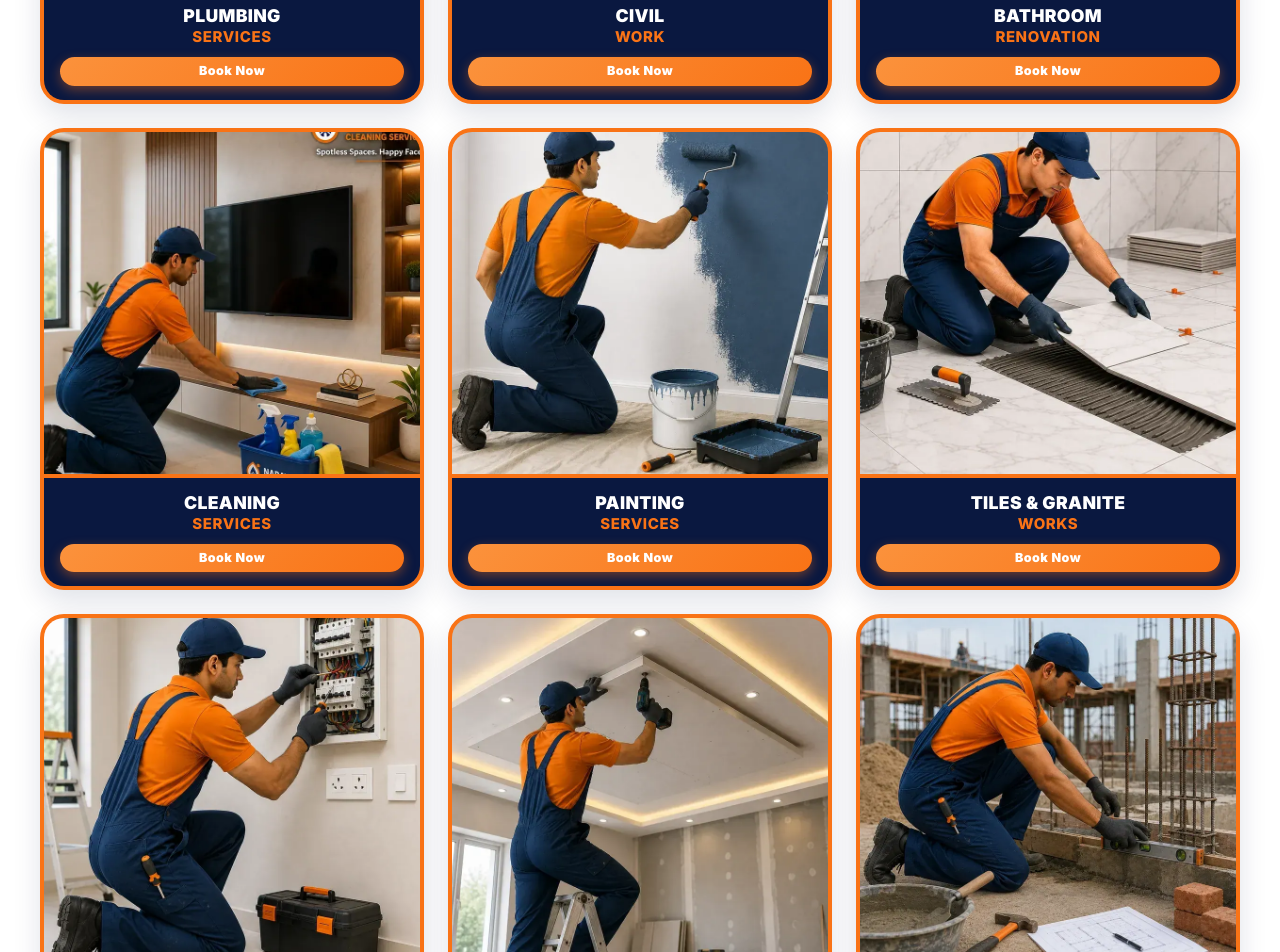
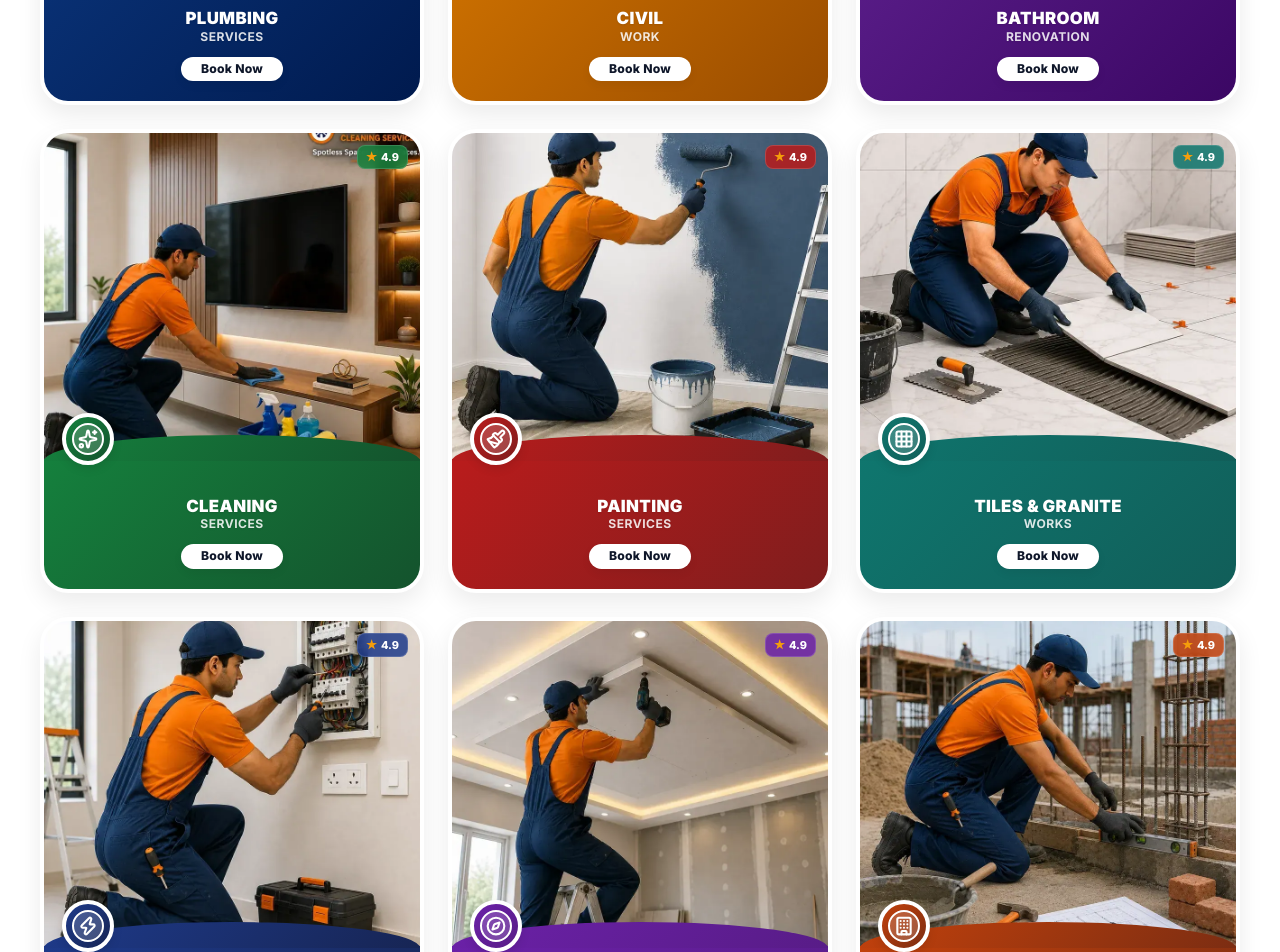
Before and after one commit to vj-mazu/narayan_plumbing, a React (Vite) app: page / in a window 1280 px wide. Shown: the part 1740-2692 px from the top of the page. Built offline with nearby package versions, Linux system fonts and the light colour scheme; the HTML template or start-up script is replaced by a standard one.

Commit message:
Sync cleaning image path in Quick Help section

```diff
--- a/src/components/ServicesGrid.tsx
+++ b/src/components/ServicesGrid.tsx
@@ -1,10 +1,43 @@
-import { ChevronRight } from 'lucide-react';
+import {
+  ChevronRight,
+  Wrench,
+  HardHat,
+  Bath,
+  Sparkles,
+  Paintbrush,
+  Layers,
+  Zap,
+  Compass,
+  Building,
+  Home,
+  Hammer,
+  Grid,
+  Sofa,
+  Brush,
+  Scissors
+} from 'lucide-react';
 import type { Service } from '../types';
 
 interface ServicesGridProps {
   services: Service[];
   onBookNow: (serviceName: string) => void;
 }
+
+const SERVICE_ICONS: Record<string, React.ComponentType<any>> = {
+  'plumbing': Wrench,            // Tap/Pipe icon
+  'civil': HardHat,             // Trowel/Building block represented by HardHat
+  'bathroom': Bath,             // Tub icon
+  'cleaning': Sparkles,         // Vacuum cleaner represented by Sparkles/Clean
+  'painting': Paintbrush,       // Paint roller represented by Paintbrush
+  'tiles': Grid,                // Tiles grid icon
+  'electrical': Zap,            // Bolt/Zap icon
+  'ceiling': Compass,           // False ceiling compass grid icon
+  'construction': Building,     // Construction crane/building icon
+  'interior': Sofa,             // Living room sofa represented by Sofa
+  'home-renovation': Brush,     // Roller/spatula represented by Brush
+  'carpenter': Hammer,          // Circular saw/hammer represented by Hammer
+  'home-maintenance': Wrench,   // Maintenance wrench icon
+};
 
 function splitServiceName(name: string): { main: string; sub: string } {
   const trimmed = name.trim();
@@ -30,12 +63,19 @@ export function ServicesGrid({ services, onBookNow }: ServicesGridProps) {
       <div className="services-framed-container">
         {services.map((service) => {
           const { main, sub } = splitServiceName(service.name);
+          const IconComponent = SERVICE_ICONS[service.id] || Wrench;
           return (
             <div
               key={service.id}
               className={`service-framed-card card-${service.id}`}
               onClick={() => onBookNow(service.name)}
             >
+              {/* Rating badge overlay */}
+              <div className="service-rating-badge">
+                <span className="star-icon">★</span>
+                <span>4.9</span>
+              </div>
+
               <div className="service-framed-image-box">
                 <img
                   src={service.icon}
@@ -52,20 +92,33 @@ export function ServicesGrid({ services, onBookNow }: ServicesGridProps) {
                     else if (service.id === 'painting') target.src = '/service-icons/painting.webp';
                     else if (service.id === 'tiles') target.src = '/service-icons/tiles.webp';
                     else if (service.id === 'civil') target.src = '/service-icons/civil.webp';
-                    else if (service.id === 'cleaning') target.src = '/service-icons/civil.webp';
+                    else if (service.id === 'cleaning') target.src = '/service-card-cleaning.png';
                     else if (service.id === 'home-renovation') target.src = '/work-interior-living.webp';
                     else if (service.id === 'home-maintenance') target.src = '/hero/banner-1.webp';
                     else target.src = '/service-icons/construction.webp';
                   }}
                 />
               </div>
+
+              {/* Styled Banner Container with dynamic wave/curve separation and circle icon */}
               <div className="service-framed-label-banner">
+                {/* Curved top boundary overlay */}
+                <div className="service-banner-curve" />
+
+                {/* Floating Round Service Icon */}
+                <div className="service-floating-circle-icon">
+                  <div className="circle-icon-inner">
+                    <IconComponent size={20} color="#ffffff" strokeWidth={2.5} />
+                  </div>
+                </div>
+
                 <span className="service-framed-title">
                   {main.toUpperCase()}
                   {(sub || service.desc) && (
                     <em className="service-framed-sub">{(sub || service.desc).toUpperCase()}</em>
                   )}
                 </span>
+
                 <button
                   className="service-book-btn"
                   type="button"
--- a/src/data.ts
+++ b/src/data.ts
@@ -12,7 +12,7 @@ export const CORE_SERVICES: Service[] = [
   { id: 'electrical', name: 'Electrical Work', icon: '/service-card-electrical.webp', desc: 'WORK' },
   { id: 'ceiling', name: 'False Ceiling Work', icon: '/service-card-ceiling.webp', desc: 'WORK' },
   { id: 'construction', name: 'Construction Work', icon: '/service-card-construction.webp', desc: 'WORK' },
-  { id: 'interior', name: 'Interior Design', icon: '/service-card-interior.webp', desc: 'WORK' },
+  { id: 'interior', name: 'Interior Design', icon: '/service-card-interior.webp', desc: 'DESIGN' },
   { id: 'home-renovation', name: 'Home Renovation', icon: '/service-card-home-renovation.webp', desc: 'RENOVATION' },
   { id: 'carpenter', name: 'Carpenter Work', icon: '/service-card-carpenter.webp', desc: 'WORK' },
   { id: 'home-maintenance', name: 'Home Maintenance', icon: '/service-card-home-maintenance.webp', desc: 'MAINTENANCE' },
--- a/src/index.css
+++ b/src/index.css
@@ -1004,6 +1004,38 @@ img { display: block; max-width: 100%; }
   display: block;
 }
 
+/* Quick help card floating icon overlay */
+.quick-help-floating-icon {
+  position: absolute;
+  bottom: 0px;
+  left: 50%;
+  transform: translateX(-50%) translateY(50%);
+  width: 32px;
+  height: 32px;
+  border-radius: 50%;
+  background: #061443;
+  border: 2px solid #ffffff;
+  display: flex;
+  align-items: center;
+  justify-content: center;
+  z-index: 5;
+  box-shadow: 0 3px 8px rgba(0, 0, 0, 0.15);
+}
+.quick-help-circle-inner {
+  display: flex;
+  align-items: center;
+  justify-content: center;
+}
+
+/* Rating badge alignment specific to quick help */
+.quick-help-rating {
+  top: 6px !important;
+  right: 6px !important;
+  padding: 2px 5px !important;
+  font-size: 0.55rem !important;
+  border-radius: 4px !important;
+}
+
 .quick-help-card-label {
   font-size: 0.88rem;
   font-weight: 800;
@@ -1043,6 +1075,22 @@ img { display: block; max-width: 100%; }
     -webkit-box-orient: vertical;
     overflow: hidden;
     min-height: 0.99em;
+  }
+  .quick-help-floating-icon {
+    width: 20px;
+    height: 20px;
+    border-width: 1.5px;
+  }
+  .quick-help-floating-icon svg {
+    width: 10px;
+    height: 10px;
+  }
+  .quick-help-rating {
+    top: 3px !important;
+    right: 3px !important;
+    padding: 1px 3px !important;
+    font-size: 0.38rem !important;
+    border-radius: 2px !important;
   }
 }
 .services-grid-section {
@@ -1115,35 +1163,57 @@ img { display: block; max-width: 100%; }
 }
 
 .service-framed-card {
-  /* Single clean orange frame — no more navy+orange double border */
-  border: 4px solid #f97316;
-  background: #f97316;
-  border-radius: 24px;
+  border: 4px solid #ffffff;
+  background: #ffffff;
+  border-radius: 28px;
   outline: none;
   padding: 0;
   overflow: hidden;
   display: flex;
   flex-direction: column;
-  text-align: left;
-  transition: all 0.25s cubic-bezier(0.16, 1, 0.3, 1);
-  box-shadow: 0 12px 28px rgba(10, 25, 78, 0.12);
+  text-align: center;
+  transition: all 0.3s cubic-bezier(0.25, 0.8, 0.25, 1);
+  box-shadow: 0 10px 25px rgba(0, 0, 0, 0.08);
   position: relative;
   cursor: pointer;
   width: 100%;
 }
 .service-framed-card:hover {
-  transform: translateY(-5px);
-  box-shadow: 0 20px 40px rgba(249, 115, 22, 0.2);
+  transform: translateY(-8px);
+  box-shadow: 0 16px 35px rgba(0, 0, 0, 0.15);
+}
+
+/* Rating badge overlay on top right */
+.service-rating-badge {
+  position: absolute;
+  top: 12px;
+  right: 12px;
+  z-index: 10;
+  background: rgba(10, 25, 78, 0.85);
+  backdrop-filter: blur(4px);
+  border: 1px solid rgba(255, 255, 255, 0.15);
+  border-radius: 8px;
+  padding: 4px 8px;
+  display: flex;
+  align-items: center;
+  gap: 4px;
+  color: #ffffff;
+  font-size: 0.68rem;
+  font-weight: 800;
+}
+.service-rating-badge .star-icon {
+  color: #f59e0b;
 }
 
 .service-framed-image-box {
   width: 100%;
-  aspect-ratio: 1.1 / 1;
+  aspect-ratio: 1.15 / 1;
   overflow: hidden;
-  background: transparent;
+  background: #f8fafc;
   display: flex;
   align-items: center;
   justify-content: center;
+  position: relative;
 }
 .service-framed-image-box img {
   width: 124%;
@@ -1159,38 +1229,86 @@ img { display: block; max-width: 100%; }
 .card-tiles .service-framed-image-box img {
   object-position: center 20%;
 }
-.card-home-maintenance .service-framed-image-box img {
+.card-cleaning .service-framed-image-box img {
   object-position: center top;
 }
-
+.card-home-renovation .service-framed-image-box img {
+  object-position: center top;
+}
+
+/* Styled Banner Container with dynamic wave/curve separation */
 .service-framed-label-banner {
-  background: #0a1840;
-  padding: 14px 16px;
+  padding: 38px 16px 20px;
   text-align: center;
   display: flex;
   flex-direction: column;
   align-items: center;
   justify-content: center;
-  gap: 12px;
-  border-top: 4px solid #f97316;
-}
+  gap: 8px;
+  position: relative;
+  z-index: 2;
+  color: #ffffff;
+  margin-top: -1px;
+}
+
+/* Curve separator styling */
+.service-banner-curve {
+  position: absolute;
+  top: -24px;
+  left: 0;
+  width: 100%;
+  height: 26px;
+  background: inherit;
+  border-radius: 50% 50% 0 0 / 100% 100% 0 0;
+  z-index: 1;
+}
+
+/* Floating Round Service Icon */
+.service-floating-circle-icon {
+  position: absolute;
+  top: -46px;
+  left: 18px;
+  width: 52px;
+  height: 52px;
+  border-radius: 50%;
+  background: inherit;
+  border: 4px solid #ffffff;
+  display: flex;
+  align-items: center;
+  justify-content: center;
+  z-index: 3;
+  box-shadow: 0 4px 10px rgba(0, 0, 0, 0.1);
+}
+.circle-icon-inner {
+  width: 32px;
+  height: 32px;
+  background: rgba(255, 255, 255, 0.18);
+  border: 2px solid #ffffff;
+  border-radius: 50%;
+  display: flex;
+  align-items: center;
+  justify-content: center;
+}
+
 .service-framed-title {
   margin: 0;
-  font-size: clamp(0.9rem, 2vw, 1.1rem);
+  font-size: 1.05rem;
   font-weight: 900;
   color: #ffffff;
-  line-height: 1.2;
+  line-height: 1.15;
   letter-spacing: 0.02em;
   width: 100%;
   text-align: center;
+  z-index: 2;
+  text-shadow: 0 1px 2px rgba(0, 0, 0, 0.1);
 }
 .service-framed-sub {
   display: block;
   margin-left: 0;
-  margin-top: 4px;
-  font-size: 0.85em;
-  font-weight: 800;
-  color: #f97316;
+  margin-top: 2px;
+  font-size: 0.72em;
+  font-weight: 700;
+  color: rgba(255, 255, 255, 0.85);
   line-height: 1;
   letter-spacing: 0.04em;
   font-style: normal;
@@ -1202,19 +1320,131 @@ img { display: block; max-width: 100%; }
   display: inline-flex;
   align-items: center;
   justify-content: center;
-  padding: 8px 18px;
+  padding: 6px 20px;
   border-radius: 999px;
-  background: linear-gradient(135deg, #fb923c, #f97316);
-  color: #ffffff;
-  font-size: 0.78rem;
-  font-weight: 900;
-  letter-spacing: 0.04em;
+  background: #ffffff;
+  color: #0f172a;
+  font-size: 0.76rem;
+  font-weight: 800;
+  letter-spacing: 0.02em;
   line-height: 1;
-  box-shadow: 0 4px 12px rgba(249, 115, 22, 0.4);
   cursor: pointer;
   transition: all 0.2s ease;
-  width: 100%;
+  width: auto;
   border: none;
+  margin-top: 6px;
+  z-index: 2;
+  box-shadow: 0 4px 10px rgba(0, 0, 0, 0.06);
+}
+.service-book-btn:hover {
+  transform: translateY(-2px);
+  box-shadow: 0 6px 15px rgba(0, 0, 0, 0.12);
+}
+
+/* Color Theme Modifications for cards */
+.card-plumbing .service-framed-label-banner,
+.card-plumbing .service-floating-circle-icon {
+  background: linear-gradient(135deg, #093175 0%, #001a4e 100%);
+  border-color: #ffffff;
+}
+.card-plumbing .service-rating-badge {
+  background: rgba(9, 49, 117, 0.85);
+}
+
+.card-civil .service-framed-label-banner,
+.card-civil .service-floating-circle-icon {
+  background: linear-gradient(135deg, #cc7000 0%, #994c00 100%);
+}
+.card-civil .service-rating-badge {
+  background: rgba(204, 112, 0, 0.85);
+}
+
+.card-bathroom .service-framed-label-banner,
+.card-bathroom .service-floating-circle-icon {
+  background: linear-gradient(135deg, #581c87 0%, #3b0764 100%);
+}
+.card-bathroom .service-rating-badge {
+  background: rgba(88, 28, 135, 0.85);
+}
+
+.card-cleaning .service-framed-label-banner,
+.card-cleaning .service-floating-circle-icon {
+  background: linear-gradient(135deg, #15803d 0%, #14532d 100%);
+}
+.card-cleaning .service-rating-badge {
+  background: rgba(21, 128, 61, 0.85);
+}
+
+.card-painting .service-framed-label-banner,
+.card-painting .service-floating-circle-icon {
+  background: linear-gradient(135deg, #b91c1c 0%, #7f1d1d 100%);
+}
+.card-painting .service-rating-badge {
+  background: rgba(185, 28, 28, 0.85);
+}
+
+.card-tiles .service-framed-label-banner,
+.card-tiles .service-floating-circle-icon {
+  background: linear-gradient(135deg, #0f766e 0%, #115e59 100%);
+}
+.card-tiles .service-rating-badge {
+  background: rgba(15, 118, 110, 0.85);
+}
+
+.card-electrical .service-framed-label-banner,
+.card-electrical .service-floating-circle-icon {
+  background: linear-gradient(135deg, #1e3a8a 0%, #172554 100%);
+}
+.card-electrical .service-rating-badge {
+  background: rgba(30, 58, 138, 0.85);
+}
+
+.card-ceiling .service-framed-label-banner,
+.card-ceiling .service-floating-circle-icon {
+  background: linear-gradient(135deg, #6b21a8 0%, #581c87 100%);
+}
+.card-ceiling .service-rating-badge {
+  background: rgba(107, 33, 168, 0.85);
+}
+
+.card-construction .service-framed-label-banner,
+.card-construction .service-floating-circle-icon {
+  background: linear-gradient(135deg, #c2410c 0%, #7c2d12 100%);
+}
+.card-construction .service-rating-badge {
+  background: rgba(194, 65, 12, 0.85);
+}
+
+.card-interior .service-framed-label-banner,
+.card-interior .service-floating-circle-icon {
+  background: linear-gradient(135deg, #a16207 0%, #713f12 100%);
+}
+.card-interior .service-rating-badge {
+  background: rgba(161, 98, 7, 0.85);
+}
+
+.card-home-renovation .service-framed-label-banner,
+.card-home-renovation .service-floating-circle-icon {
+  background: linear-gradient(135deg, #166534 0%, #14532d 100%);
+}
+.card-home-renovation .service-rating-badge {
+  background: rgba(22, 101, 52, 0.85);
+}
+
+.card-carpenter .service-framed-label-banner,
+.card-carpenter .service-floating-circle-icon {
+  background: linear-gradient(135deg, #0369a1 0%, #075985 100%);
+}
+.card-carpenter .service-rating-badge {
+  background: rgba(3, 105, 161, 0.85);
+}
+
+.card-home-maintenance .service-framed-label-banner,
+.card-home-maintenance .service-floating-circle-icon {
+  background: linear-gradient(135deg, #0a194e 0%, #061033 100%);
+}
+.card-home-maintenance .service-rating-badge {
+  background: rgba(10, 25, 78, 0.85);
 }
 .service-book-btn:hover {
   transform: translateY(-2px);
@@ -1252,24 +1482,54 @@ img { display: block; max-width: 100%; }
     object-fit: cover;
   }
   .card-painting .service-framed-image-box img {
-    object-position: center 20%;
+    object-position: center 36%;
   }
   .card-tiles .service-framed-image-box img {
-    object-position: center 20%;
-  }
-  .card-home-maintenance .service-framed-image-box img {
+    object-position: center 38%;
+  }
+  .card-electrical .service-framed-image-box img {
+    object-position: center 30%;
+  }
+  .card-construction .service-framed-image-box img {
     object-position: center top;
   }
+  .card-cleaning .service-framed-image-box img {
+    object-position: center top;
+  }
+  .card-home-renovation .service-framed-image-box img {
+    object-position: center top;
+  }
+  .service-rating-badge {
+    top: 6px;
+    left: 6px;
+    right: auto;
+    padding: 2px 5px;
+    font-size: 0.52rem;
+    border-radius: 4px;
+  }
   .service-framed-label-banner {
-    padding: 6px 4px 8px;
-    border-top-width: 2px;
-    flex-direction: column;
-    align-items: center;
-    text-align: center;
-    gap: 4px;
+    padding: 16px 4px 10px;
+    border-top-width: 0;
+    gap: 2px;
+  }
+  .service-banner-curve {
+    top: -12px;
+    height: 14px;
+  }
+  .service-floating-circle-icon {
+    top: -24px;
+    left: 8px;
+    width: 28px;
+    height: 28px;
+    border-width: 2px;
+  }
+  .circle-icon-inner {
+    width: 12px;
+    height: 12px;
+    border-width: 1px;
   }
   .service-framed-title {
-    font-size: 0.58rem;
+    font-size: 0.52rem;
     letter-spacing: 0.01em;
     line-height: 1.15;
     white-space: normal;
@@ -1279,13 +1539,13 @@ img { display: block; max-width: 100%; }
     display: block;
     margin-left: 0;
     margin-top: 1px;
-    font-size: 0.85em;
+    font-size: 0.72em;
   }
   .service-book-btn {
-    padding: 3px 8px;
-    font-size: 0.52rem;
+    padding: 3px 10px;
+    font-size: 0.48rem;
     width: auto;
-    margin-top: 2px;
+    margin-top: 4px;
   }
   .quick-help-carousel .services-scroll-prev {
     left: 2px;
```
Also changed, not shown: src/components/QuickHelpSection.tsx (+34 -13 lines).
